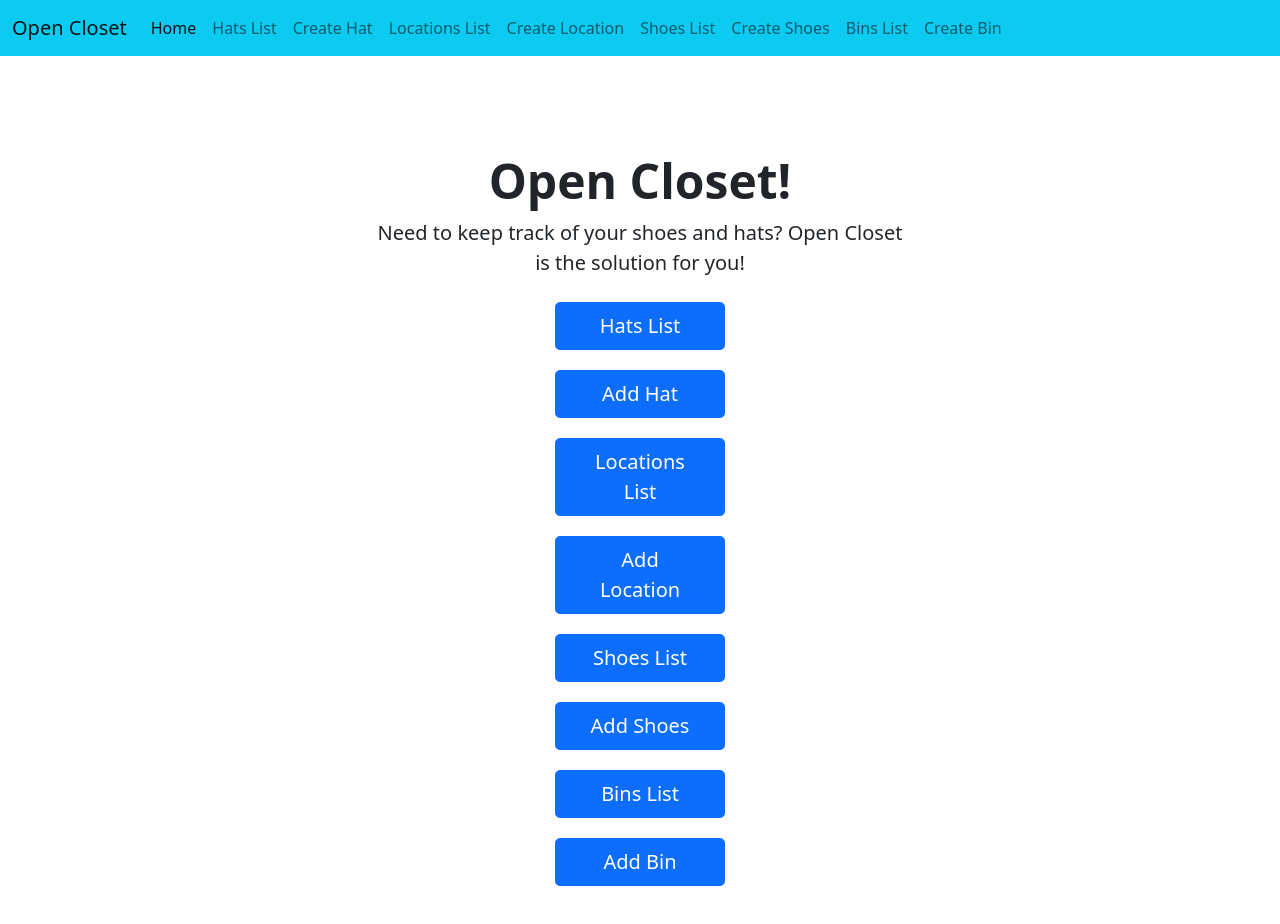
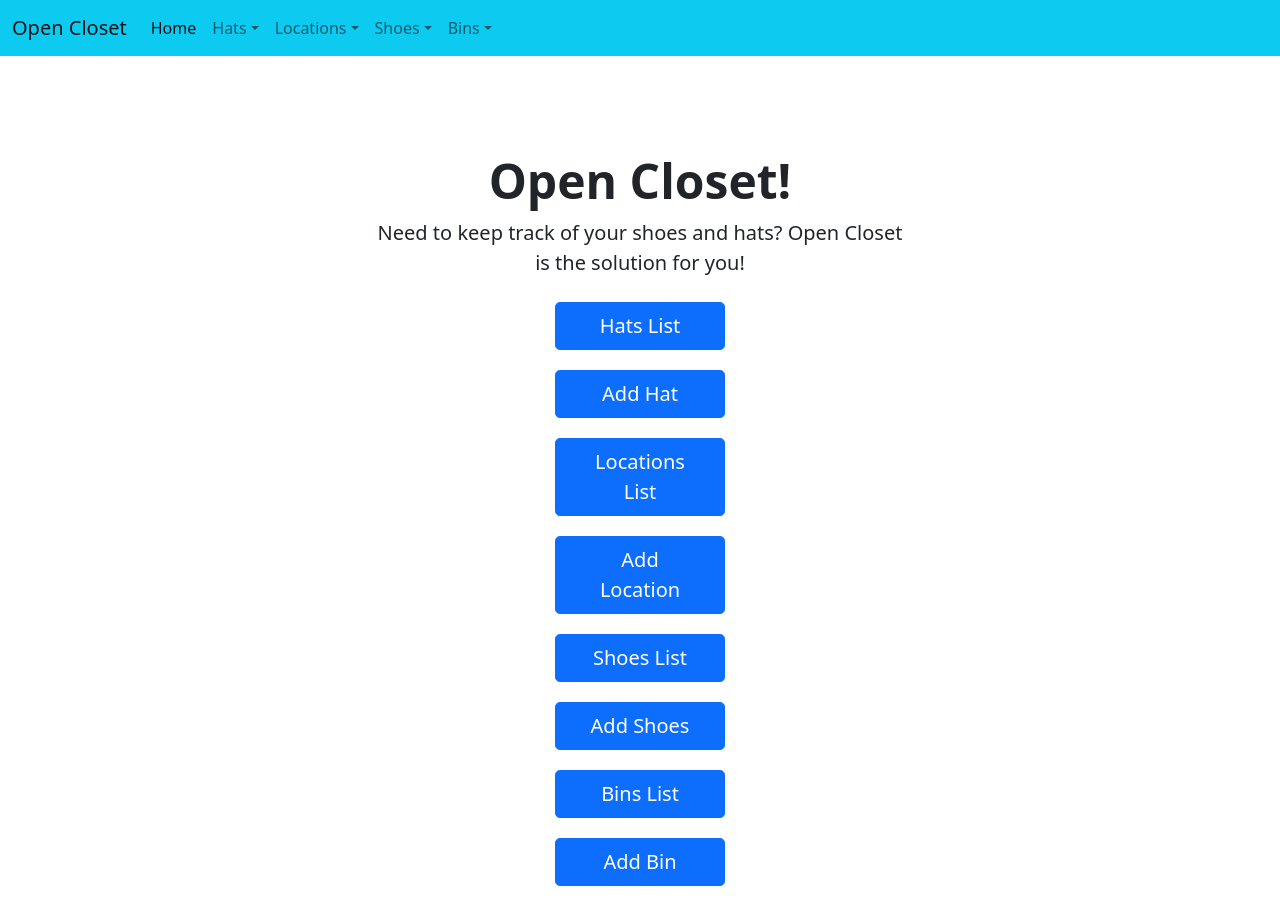
Before and after one commit to glennpadilla/open-closet, a React (Create React App) app in the folder ghi/app/: page / in a window 1280 px wide. Shown: the top 924 px of the page. Built offline with nearby package versions, Linux system fonts and the light colour scheme.

Commit message:
updated Nav to use dropdown-toggle

```diff
--- a/ghi/app/src/Nav.js
+++ b/ghi/app/src/Nav.js
@@ -15,43 +15,68 @@ function Nav() {
 					<button className="navbar-toggler" type="button" data-bs-toggle="collapse" data-bs-target="#navbarSupportedContent" aria-controls="navbarSupportedContent" aria-expanded="false" aria-label="Toggle navigation">
 						<span className="navbar-toggler-icon"></span>
 					</button>
+
 				<div className="collapse navbar-collapse" id="navbarSupportedContent">
-            		<ul className="navbar-nav me-auto mb-2 mb-lg-0">
+					<ul className="navbar-nav me-auto mb-2 mb-lg-0" style={{ flexWrap: "wrap"}}>
 
 						<li className="nav-item">
-                			<NavLink className="nav-link" aria-current="page" to="/">Home</NavLink>
+							<NavLink className="nav-link active" aria-current="page" to="/" onClick={closeNavbar}>Home</NavLink>
 						</li>
 
-              			<li className="nav-item">
-                			<NavLink className="nav-link" to="/hats">Hats List</NavLink>
+						<li className="nav-item dropdown">
+							<a className="nav-link dropdown-toggle" href="#" id="hatsDropdown" role="button" data-bs-toggle="dropdown" aria-expanded="false">
+								Hats
+							</a>
+							<ul className="dropdown-menu" aria-labelledby="hatsDropdown">
+								<li>
+									<NavLink className="dropdown-item" to="/hats/" onClick={closeNavbar}>List Hats</NavLink>
+								</li>
+								<li>
+									<NavLink className="dropdown-item" to="/hats/new/" onClick={closeNavbar}>Create Hat</NavLink>
+								</li>
+							</ul>
 						</li>
 
-              			<li className="nav-item">
-                			<NavLink className="nav-link" to="/hats/new">Create Hat</NavLink>
+						<li className="nav-item dropdown">
+							<a className="nav-link dropdown-toggle" href="#" id="locationsDropdown" role="button" data-bs-toggle="dropdown" aria-expanded="false">
+								Locations
+							</a>
+							<ul className="dropdown-menu" aria-labelledby="locationsDropdown">
+								<li>
+									<NavLink className="nav-link" to="/locations/" onClick={closeNavbar}>List Locations</NavLink>
+								</li>
+								<li>
+									<NavLink className="nav-link" to="/locations/new/" onClick={closeNavbar}>Create Location</NavLink>
+								</li>
+							</ul>
 						</li>
 
-              			<li className="nav-item">
-                			<NavLink className="nav-link" to="/locations">Locations List</NavLink>
+						<li className="nav-item dropdown">
+							<a className="nav-link dropdown-toggle" href="#" id="shoesDropdown" role="button" data-bs-toggle="dropdown" aria-expanded="false">
+								Shoes
+							</a>
+							<ul className="dropdown-menu" aria-labelledby="shoesDropdown">
+								<li>
+									<NavLink className="nav-link" to="/shoes/" onClick={closeNavbar}>List Shoes</NavLink>
+								</li>
+								<li>
+									<NavLink className="nav-link" to="/shoes/new/" onClick={closeNavbar}>Create Shoes</NavLink>
+								</li>
+							</ul>
 						</li>
 
-              			<li className="nav-item">
-                			<NavLink className="nav-link" to="/locations/new">Create Location</NavLink>
+						<li className="nav-item dropdown">
+							<a className="nav-link dropdown-toggle" href="#" id="binsDropdown" role="button" data-bs-toggle="dropdown" aria-expanded="false">
+								Bins
+							</a>
+							<ul className="dropdown-menu" aria-labelledby="binsDropdown">
+								<li>
+									<NavLink className="nav-link" to="/bins/" onClick={closeNavbar}>List Bins</NavLink>
 								</li>
-
-              			<li className="nav-item">
-                			<NavLink className="nav-link" to="/shoes">Shoes List</NavLink>
+								<li>
+									<NavLink className="nav-link" to="/bins/new/" onClick={closeNavbar}>Create Bin</NavLink>
 								</li>
-
-			  			<li className="nav-item">
-                			<NavLink className="nav-link" to="/shoes/new">Create Shoes</NavLink>
-              			</li>
-
-              			<li className="nav-item">
-                			<NavLink className="nav-link" to="/bins">Bins List</NavLink>
-              			</li>
-
-			  			<li className="nav-item">
-                			<NavLink className="nav-link" to="/bins/new">Create Bin</NavLink>
+							</ul>
 						</li>
 					</ul>
 				</div>
```
Lines whose indentation alone changed are shown as unchanged.
